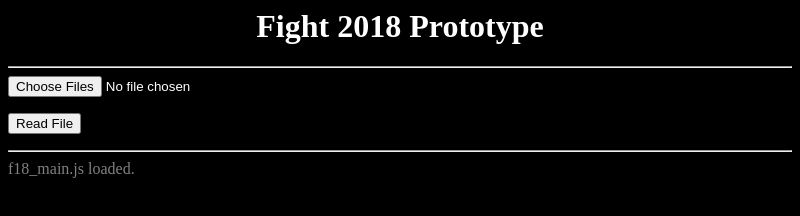
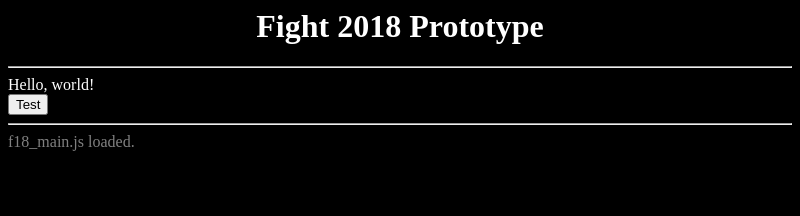
Before and after one commit to stainedofmind/fight_2018_prototype_001, an Electron app: page index.html in a window 800 px wide. Both pictures are taken after a click on the button "Run". Drawn offline with Linux system fonts and the light colour scheme.

Commit message:
DocFrag - Builder Implementation
Added batch file for quick electron build testing.
Began adding Builder implimentation via DocFrag.
Implemented the following Builder Commands:
Clear
Add Text
Add Button
Add Line Break
Apply

```diff
--- a/index.html
+++ b/index.html
@@ -4,6 +4,7 @@
         <meta http-equiv="X-UA-Compatible" content="IE=edge">
         <meta name="viewport" content="width=device-width, initial-scale=1">
         <link rel="stylesheet" type="text/css" href="f18_main.css">
+        <script src="scripts/rw_scripts_new.js"></script>
         <script src="scripts/rw_scripts.js"></script>
         <script src="scripts/f18_main.js"></script>
     </head>
--- a/scripts/f18_main.js
+++ b/scripts/f18_main.js
@@ -3,6 +3,8 @@ var f18_proto = function ()
     // Shortcuts
     var _build = rw_scripts.html.build,
         _help = rw_scripts.html.help;
+
+    var _rw = rw_scripts_new.builder;
 
     // Local Vars
     var _show_debug = false;
@@ -43,7 +45,7 @@ var f18_proto = function ()
             _build.add_text("<h1 id='f18_title'>Fight 2018 Prototype</h1>");
             _build.apply_html("f18_header");
 
-            _build.add_button("but_test", "Run", "f18_proto.page.file_test();");
+            _build.add_button("but_test", "Run", "f18_proto.page.dumb_test();");
             _build.apply_html("f18_main");
 
             if (_show_debug)
@@ -51,6 +53,14 @@ var f18_proto = function ()
                 _build.add_text("f18_main.js loaded.");
                 _build.apply_html("f18_footer");
             }
+        };
+
+        function dumb_test ()
+        {
+            _rw.add_text("Hello, world!");
+            _rw.add_line_break();
+            _rw.add_button("rw_test", "Test", "alert('derp?');");
+            _rw.apply("f18_main");
         };
 
         function file_test ()
@@ -149,7 +159,8 @@ var f18_proto = function ()
             test: test,
             welcome: welcome,
             file_test: file_test,
-            text_display: text_display
+            text_display: text_display,
+            dumb_test: dumb_test
         };
     }();
 
--- /dev/null
+++ b/scripts/rw_scripts_new.js
@@ -0,0 +1,98 @@
+var rw_scripts_new = function ()
+{
+	function is_array (data)
+	{
+		return (typeof members === 'object' && typeof members.slice === 'function');
+	};
+
+	var math = function ()
+	{
+		function rnd (min, max)
+		{
+			return (Math.floor(Math.random() * (max - min + 1)) + min);
+		};
+
+		return {
+			rnd: rnd
+		};
+	}();
+
+	var html = function ()
+	{
+		function get_elem (element_id)
+		{
+			return (document.getElementById(element_id));
+		};
+
+		return {
+			get_elem: get_elem
+		};
+	}();
+
+	var builder = function ()
+	{
+		var __doc = document.createDocumentFragment();
+
+		function clear ()
+		{
+			__doc = document.createDocumentFragment();
+		};
+
+		function add_text (_text)
+		{
+			var _elem = document.createTextNode(_text);
+			__doc.appendChild(_elem);
+		};
+
+		function add_button (_id, _text, _on_click)
+		{
+			var _elem = document.createElement("input"),
+				_a_id = document.createAttribute("id"),
+				_a_type = document.createAttribute("type"),
+				_a_text = document.createAttribute("value"),
+				_a_on_click = document.createAttribute("onclick");
+
+			_a_id.value = _id;
+			_a_type.value = "button";
+			_a_text.value = _text;
+			_a_on_click.value = _on_click;
+
+			_elem.setAttributeNode(_a_id);
+			_elem.setAttributeNode(_a_type);
+			_elem.setAttributeNode(_a_text);
+			_elem.setAttributeNode(_a_on_click);
+
+			__doc.appendChild(_elem);
+		};
+
+		function add_line_break ()
+		{
+			var _elem = document.createElement("br");
+
+			__doc.appendChild(_elem);
+		};
+
+		function apply (_id)
+		{
+			var _elem = html.get_elem(_id);
+
+			document.body.replaceChild(__doc, _elem);
+			clear ();
+		};
+
+		return {
+			clear: clear,
+			add_text: add_text,
+			add_button: add_button,
+			add_line_break: add_line_break,
+			apply: apply
+		};
+	}();
+
+	return {
+		is_array: is_array,
+		math: math,
+		html: html,
+		builder: builder
+	};
+}();
```
Also changed, not shown: scripts/rw_scripts_old.js (added, +134 -0 lines), todo.txt (added, +7 -0 lines), 1 other file.
